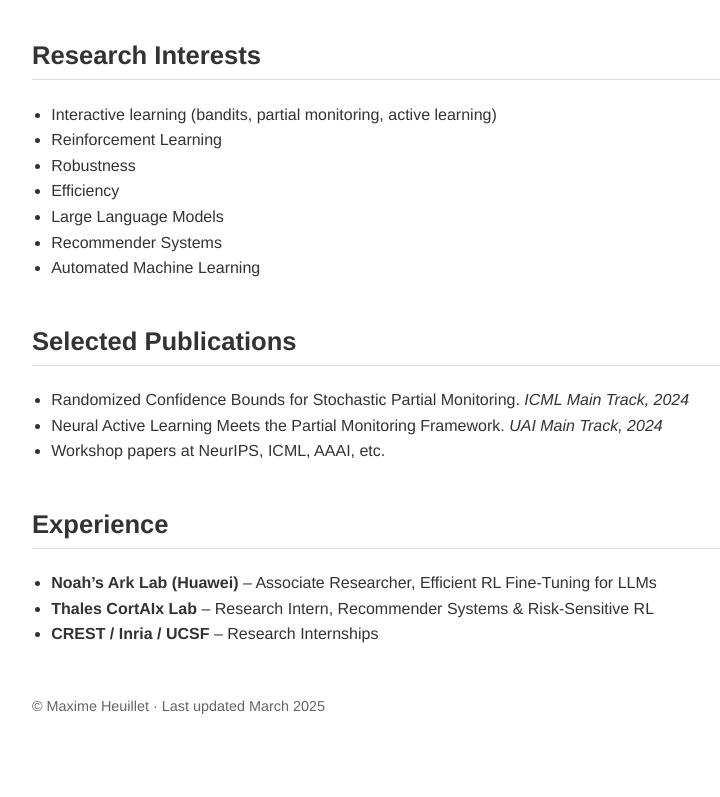
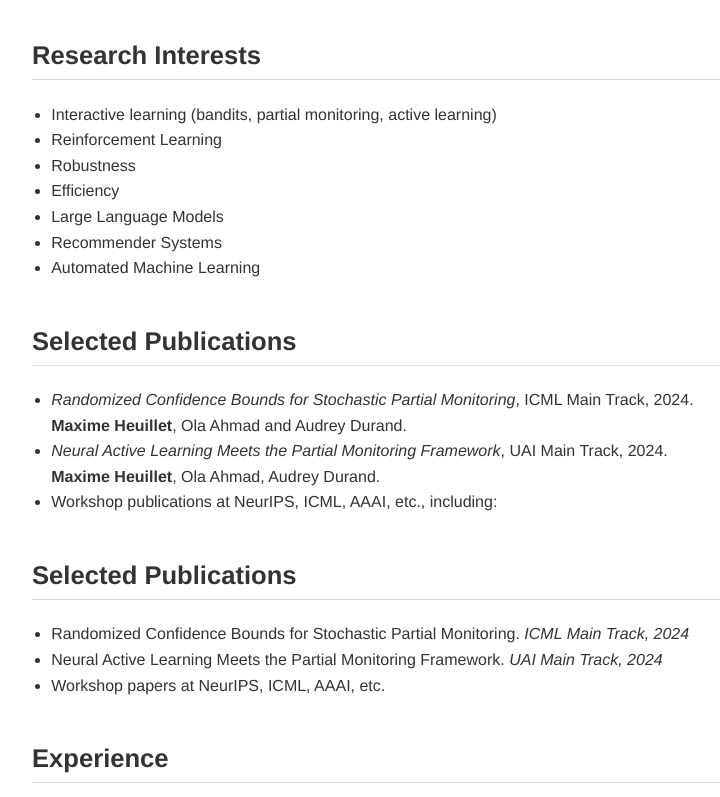
Before and after one commit to MaxHeuillet/maxime-heuillet.github.io, a plain HTML site: page index.html in a window 1280 px wide. Shown: the part 439-1236 px from the top of the page, without its empty margins (158-878 px from the left). Before the commit the page ends 1189 px from the top, so only its background shows below. Drawn offline with Linux system fonts and the light colour scheme.

Commit message:
update publications

```diff
--- a/index.html
+++ b/index.html
@@ -94,6 +94,22 @@
   </ul>
 
   <h2>Selected Publications</h2>
+<ul>
+  <li>
+    <em>Randomized Confidence Bounds for Stochastic Partial Monitoring</em>, ICML Main Track, 2024. <br>
+    <strong>Maxime Heuillet</strong>, Ola Ahmad and Audrey Durand.
+  </li>
+  <li>
+    <em>Neural Active Learning Meets the Partial Monitoring Framework</em>, UAI Main Track, 2024. <br>
+    <strong>Maxime Heuillet</strong>, Ola Ahmad, Audrey Durand.
+  </li>
+  <li>
+    Workshop publications at NeurIPS, ICML, AAAI, etc., including:
+  </li>
+</ul>
+
+
+  <h2>Selected Publications</h2>
   <ul>
     <li>Randomized Confidence Bounds for Stochastic Partial Monitoring. <em>ICML Main Track, 2024</em></li>
     <li>Neural Active Learning Meets the Partial Monitoring Framework. <em>UAI Main Track, 2024</em></li>
```
